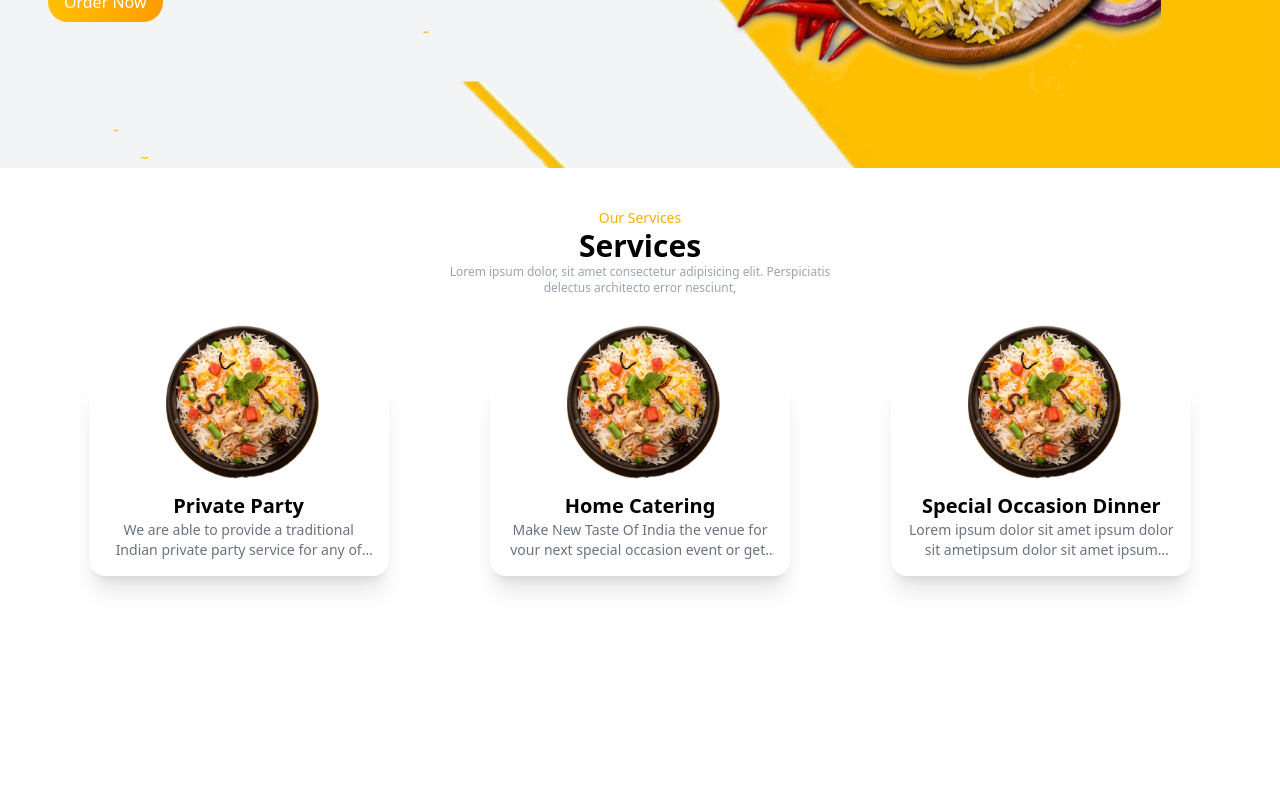
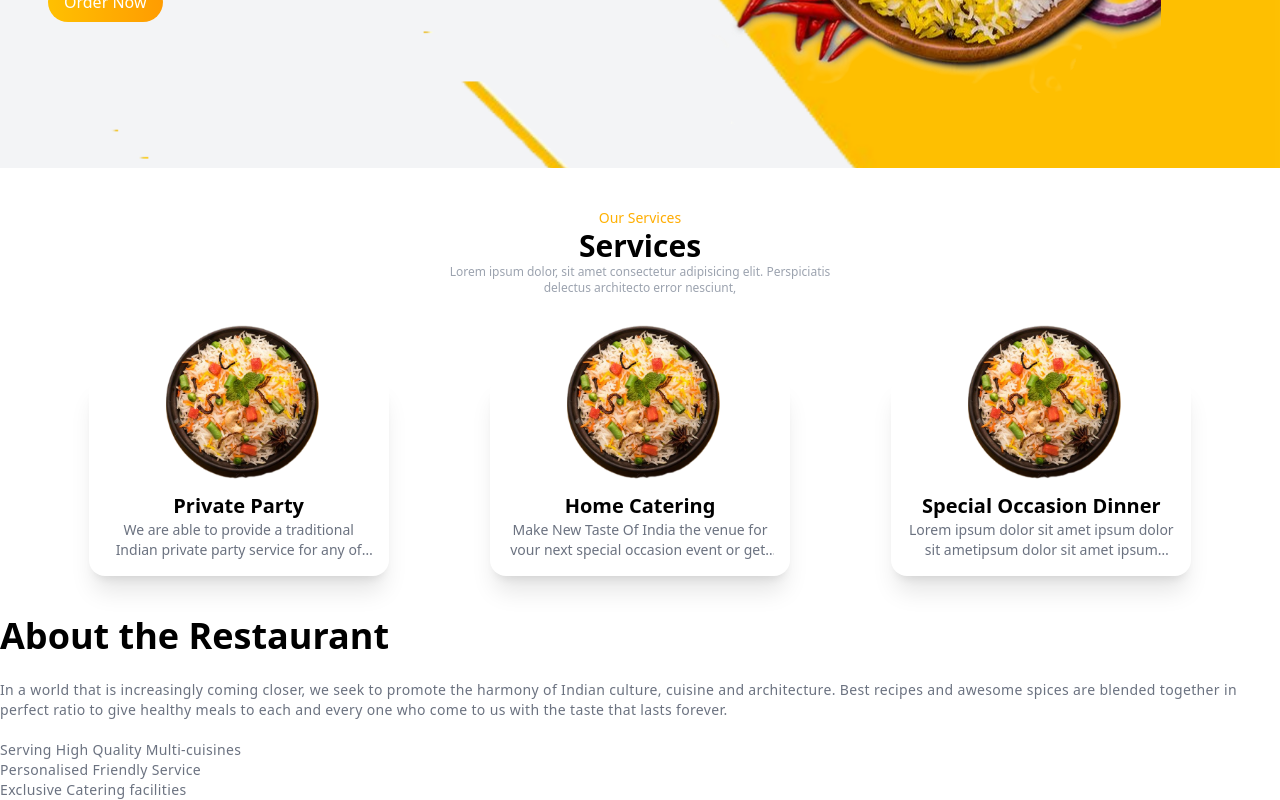
Before and after one commit to ishworX/new-taste-of-india, a React (Vite) app: page / in a window 1280 px wide. Shown: the part 488-1288 px from the top of the page. Before the commit the page ends 1104 px from the top, so only its background shows below. Built offline with nearby package versions, Linux system fonts and the light colour scheme.

Commit message:
Fixed the error by commenting the unused icons on the Services sections

```diff
--- a/src/App.jsx
+++ b/src/App.jsx
@@ -10,6 +10,7 @@ const App = () => {
     <Navbar/>
     <Hero/>
     <About/>
+    <Services/>
     </>
   )
 };
```
Also changed, not shown: src/components/Services/Services.jsx (+4 -4 lines).
